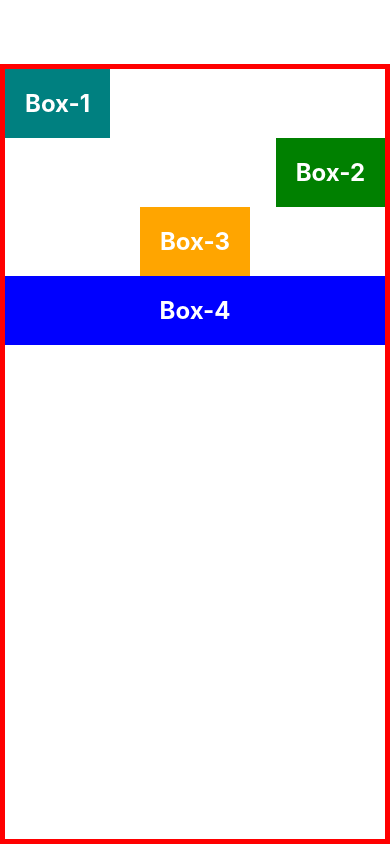
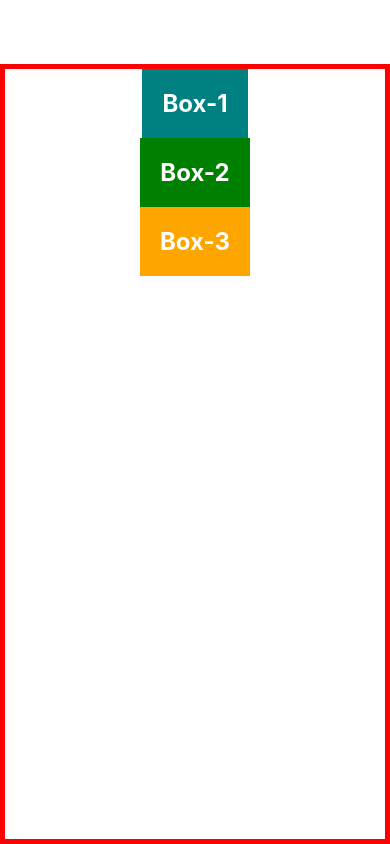
Before and after one commit to muazimmaqbool/React-Native-Tutorials, a React Native app: screen / in a window 390 px wide. Built offline with nearby package versions, Linux system fonts and the light colour scheme.

Commit message:
align self and align items

```diff
--- a/App.js
+++ b/App.js
@@ -135,12 +135,13 @@ const App = () => {
       <C_JustifyContent styleprop={{backgroundColor:"green"}} >Box2</C_JustifyContent>
       <C_JustifyContent styleprop={{backgroundColor:"orange"}} >Box3</C_JustifyContent> */}
 
-      {/*alignItems and alignSelf (Note, when working on alignItems first remove alignSelf and have only 3 boxes) */}
+      {/*alignItems and alignSelf
+      (Note, when working on alignItems first remove alignSelf and have only 3 boxes) */}
       {/*applying alignSelf to each item here */}
-      <D_Align_ITEMSandSELF styleprop={{backgroundColor:"teal",alignSelf:"flex-start"}}>Box-1</D_Align_ITEMSandSELF>
-      <D_Align_ITEMSandSELF styleprop={{backgroundColor:"green",alignSelf:"flex-end"}}>Box-2</D_Align_ITEMSandSELF>
-      <D_Align_ITEMSandSELF styleprop={{backgroundColor:"orange",alignSelf:"center"}}>Box-3</D_Align_ITEMSandSELF>
-      <D_Align_ITEMSandSELF styleprop={{backgroundColor:"blue",alignSelf:"stretch"}}>Box-4</D_Align_ITEMSandSELF>
+      <D_Align_ITEMSandSELF styleprop={{backgroundColor:"teal",}}>Box-1</D_Align_ITEMSandSELF>
+      <D_Align_ITEMSandSELF styleprop={{backgroundColor:"green",}}>Box-2</D_Align_ITEMSandSELF>
+      <D_Align_ITEMSandSELF styleprop={{backgroundColor:"orange"}}>Box-3</D_Align_ITEMSandSELF>
+      {/* <D_Align_ITEMSandSELF styleprop={{backgroundColor:"blue",alignSelf:"stretch"}}>Box-4</D_Align_ITEMSandSELF>  */}
 
       {/*NOTE: auto is its default value, it takes value form its parent "alignItems" property, if its parent as "alignItems:"flex-start" the auto in alignSelft
       is also flex start, if alignSelf is not mention in children they still take value from their parent
@@ -283,7 +284,7 @@ const styles = StyleSheet.create({
     //justifyContent:"space-around", //values:flex-start, flex-end, center,space-between,space-evenly,space-around
 
     //alignItems: default value is "stretch" i.e the items will take entire width of cross axis
-    //alignItems:"center" //values:stretch,flex-start,flex-end,center
+    alignItems:"center" //values:stretch,flex-start,flex-end,center
 
     //flexWrap: (Note: first comment flex:1 above and set height to 300)
     //height:300, //box will come out of red container
--- a/FlexBox and layout/D_Align_ITEMSandSELF.js
+++ b/FlexBox and layout/D_Align_ITEMSandSELF.js
@@ -2,6 +2,7 @@ import { StyleSheet, Text, View } from "react-native";
 import React from "react";
 /*
 AlignItems: it works same as justify-content but in cross axis(left to right)
+Note:if flex direction is row then align items will work on top to bottom
 
 AlignSelf: its is applied individual items,allowing us to control the alignment of each item independently
 
@@ -9,12 +10,9 @@ AlignSelf: its is applied individual items,allowing us to control the alignment
 
 const D_Align_ITEMSandSELF = ({ children, styleprop }) => {
   return (
-    <>
     <View style={[styles.box, styleprop]}>
       <Text style={styles.text}>{children}</Text>
     </View>
-    </>
-
   );
 };
 
@@ -24,7 +22,6 @@ const styles = StyleSheet.create({
   box: {
     backgroundColor: "white",
     padding: 20,
-
   },
   text: {
     fontSize: 24,
```
